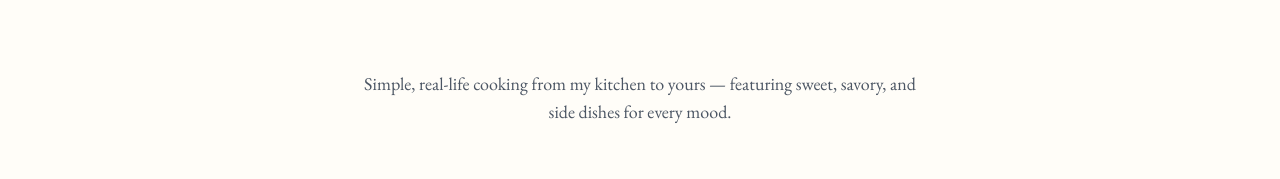
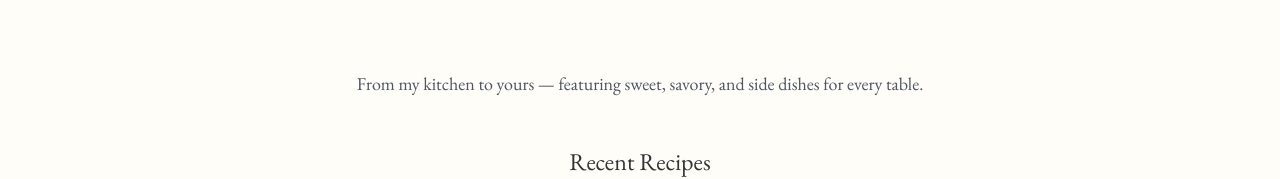
Before and after one commit to madebybrentley/madebybrentley, a React (Vite) app: page / in a window 1280 px wide. Shown: the part 134-313 px from the top of the page. Built offline with nearby package versions, Linux system fonts and the light colour scheme.

Commit message:
Update Recipes.jsx
changed main title

```diff
--- a/src/pages/Recipes.jsx
+++ b/src/pages/Recipes.jsx
@@ -11,7 +11,7 @@ export default function RecipesPage() {
     <main className="max-w-6xl mx-auto px-6 py-12">
       <section className="text-center py-12">
         <p className="text-gray-600 max-w-xl mx-auto text-lg" style={{ fontFamily: 'EB Garamond' }}>
-          Simple, real-life cooking from my kitchen to yours — featuring sweet, savory, and side dishes for every mood.
+          From my kitchen to yours — featuring sweet, savory, and side dishes for every table.
         </p>
       </section>
 
```
